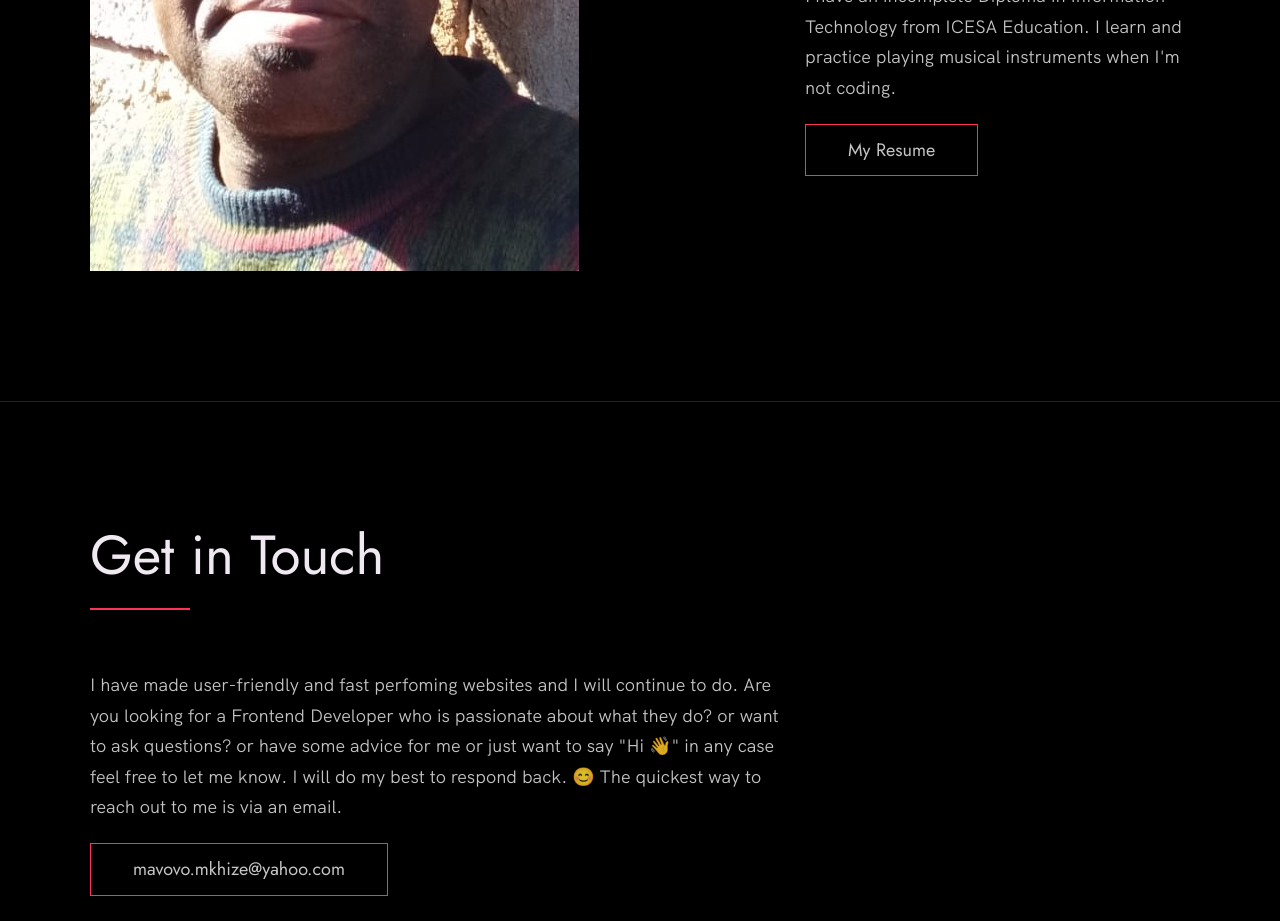
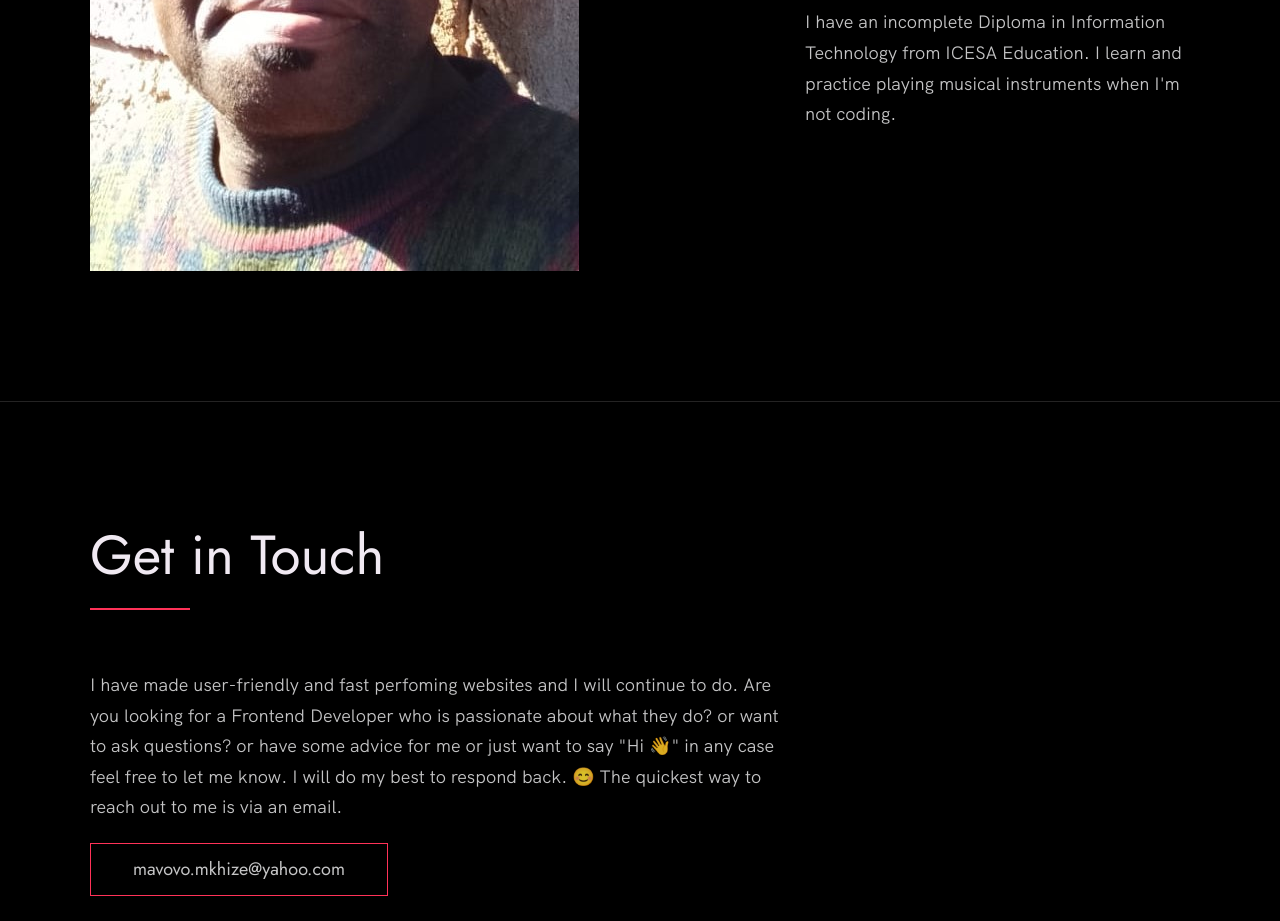
Before and after one commit to Mavovo-ii/KingPorfolio, a website built with Vite: page index.html in a window 1280 px wide. Shown: the part 3120-4041 px from the top of the page. Built offline with nearby package versions, Linux system fonts and the light colour scheme.

Commit message:
Update index.html
Removed the RESUME button on line 216

```diff
--- a/index.html
+++ b/index.html
@@ -213,9 +213,7 @@
                 instruments when I'm not coding.
               </p>
               <!-- Provide a link to your resume -->
-              <a href="./document/reviewedOne.pdf" target="_blank" class="btn"
-                >My Resume</a
-              >
+
             </div>
 
             <div class="about__photo-container">
```
